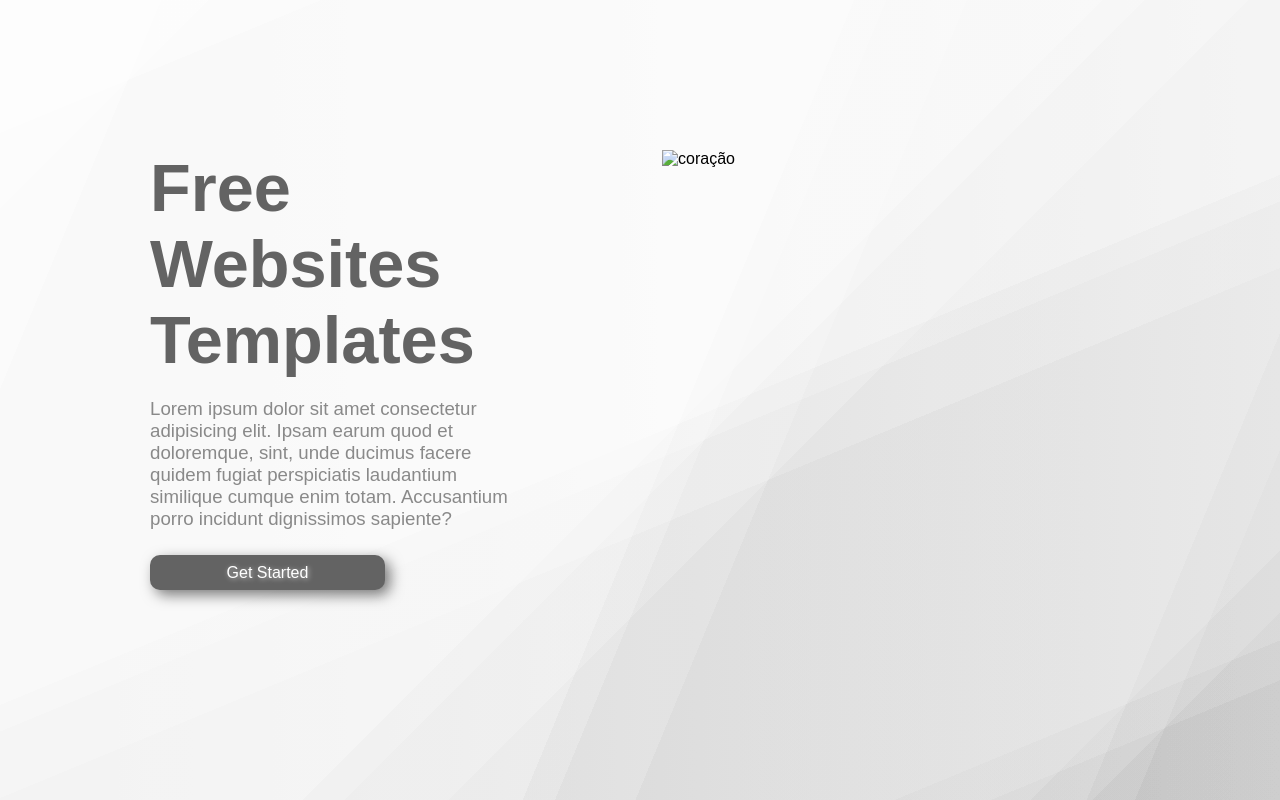
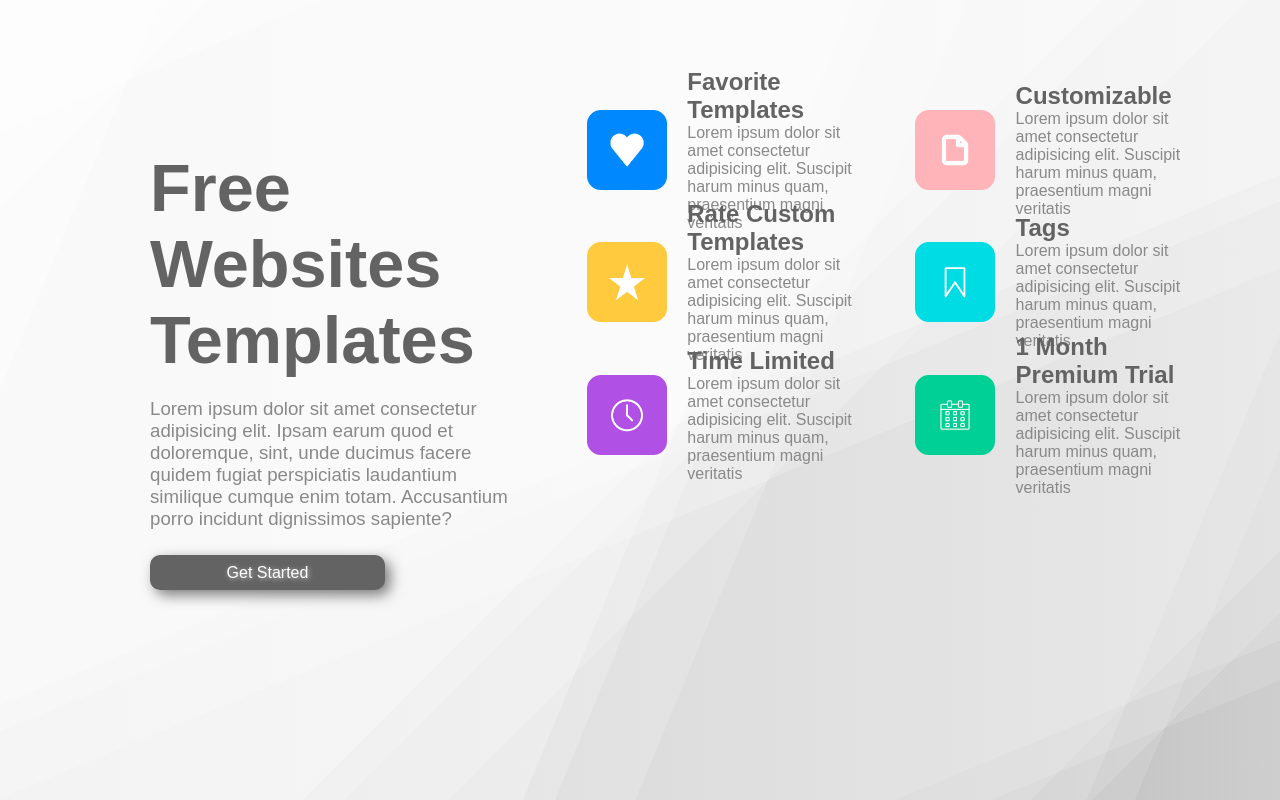
Before and after one commit to RamonSFR/Projeto_1_EBAC, a plain HTML site: page index.html in a window 1280 px wide. Drawn offline with Linux system fonts and the light colour scheme.

Commit message:
cards area

```diff
--- a/index.html
+++ b/index.html
@@ -17,8 +17,47 @@
         </div>
         <div class="upper-right-container">
             <section id="squares">
-                <div class="square">
-                    <img src="" alt="coração">
+                <div class="card">
+                    <img src="./images/heart.png" alt="coração" id="icon">
+                    <p>
+                        <strong>Favorite Templates</strong> <br>
+                        Lorem ipsum dolor sit amet consectetur adipisicing elit. Suscipit harum minus quam, praesentium magni veritatis
+                    </p>
+                </div>
+                <div class="card">
+                    <img src="./images/page.png" alt="página" id="icon">
+                    <p>
+                        <strong>Customizable</strong> <br>
+                        Lorem ipsum dolor sit amet consectetur adipisicing elit. Suscipit harum minus quam, praesentium magni veritatis
+                    </p>
+                </div>
+                <div class="card">
+                    <img src="./images/star.png" alt="estrela" id="icon">
+                    <p>
+                        <strong>Rate Custom Templates</strong> <br>
+                        Lorem ipsum dolor sit amet consectetur adipisicing elit. Suscipit harum minus quam, praesentium magni veritatis
+                    </p>
+                </div>
+                <div class="card">
+                    <img src="./images/flag.png" alt="bandeira" id="icon">
+                    <p>
+                        <strong>Tags</strong> <br>
+                        Lorem ipsum dolor sit amet consectetur adipisicing elit. Suscipit harum minus quam, praesentium magni veritatis
+                    </p>
+                </div>
+                <div class="card">
+                    <img src="./images/clock.png" alt="relógio" id="icon">
+                    <p>
+                        <strong>Time Limited</strong> <br>
+                        Lorem ipsum dolor sit amet consectetur adipisicing elit. Suscipit harum minus quam, praesentium magni veritatis
+                    </p>
+                </div>
+                <div class="card">
+                    <img src="./images/calendar.png" alt="calendário" id="icon">
+                    <p>
+                        <strong>1 Month Premium Trial</strong> <br>
+                        Lorem ipsum dolor sit amet consectetur adipisicing elit. Suscipit harum minus quam, praesentium magni veritatis
+                    </p>
                 </div>
             </section>
         </div>
--- a/style.css
+++ b/style.css
@@ -51,8 +51,6 @@ input, button {
 .upper-right-container {
     width: 60%;
     height: 100%;
-    padding-left: 150px;
-    padding-top: 150px;
 }
 
 .btn {
@@ -76,9 +74,38 @@ input, button {
     height: 45px;
 }
 
-.squares {
+#squares {
+    padding-top: 13%;
+    padding-left: 5%;
+    padding-bottom: 3%;
+    width: 100%;
+    height: 100%;
     display: flex;
-    flex-direction: row;
     flex-wrap: wrap;
-    justify-content: space-around;
 }
+
+.card {
+
+    width: 40%;
+    height: 80px;
+    display: flex;
+    align-items: center;
+    margin-top: 10px;
+    margin-left: 5%;
+}
+
+.card p {
+    margin-left: 7%;
+    color: #898989;
+    font-size: 12pt;
+}
+
+.card p strong {
+    color: #636363;
+    font-weight: bolder;
+    font-size: 18pt;
+}
+
+#icon {
+    height: 80px;
+}
```
Also changed, not shown: images/calendar.png (added), images/clock.png (added), images/flag.png (added), images/heart.png (added), images/page.png (added), images/star.png (added).
